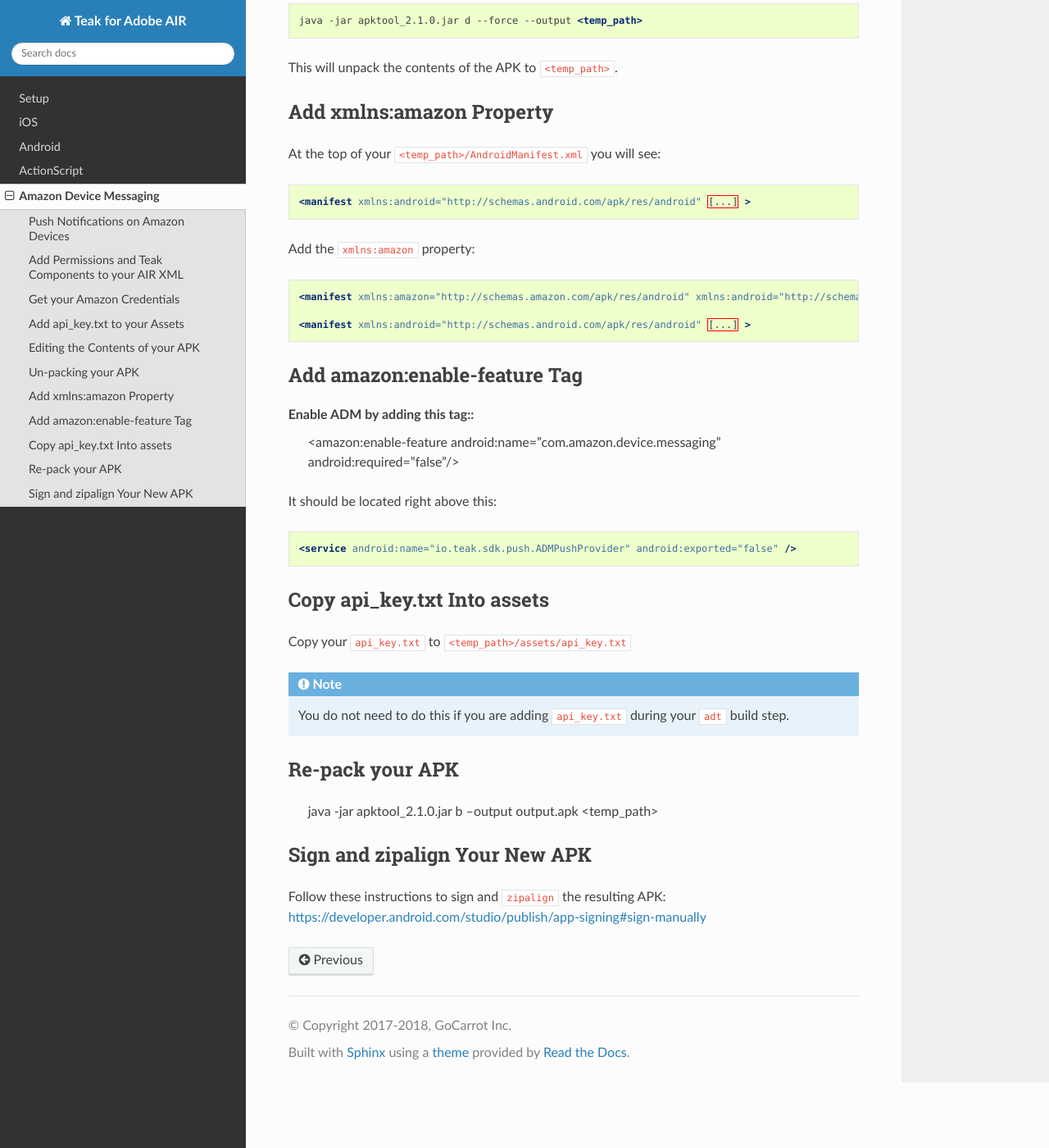
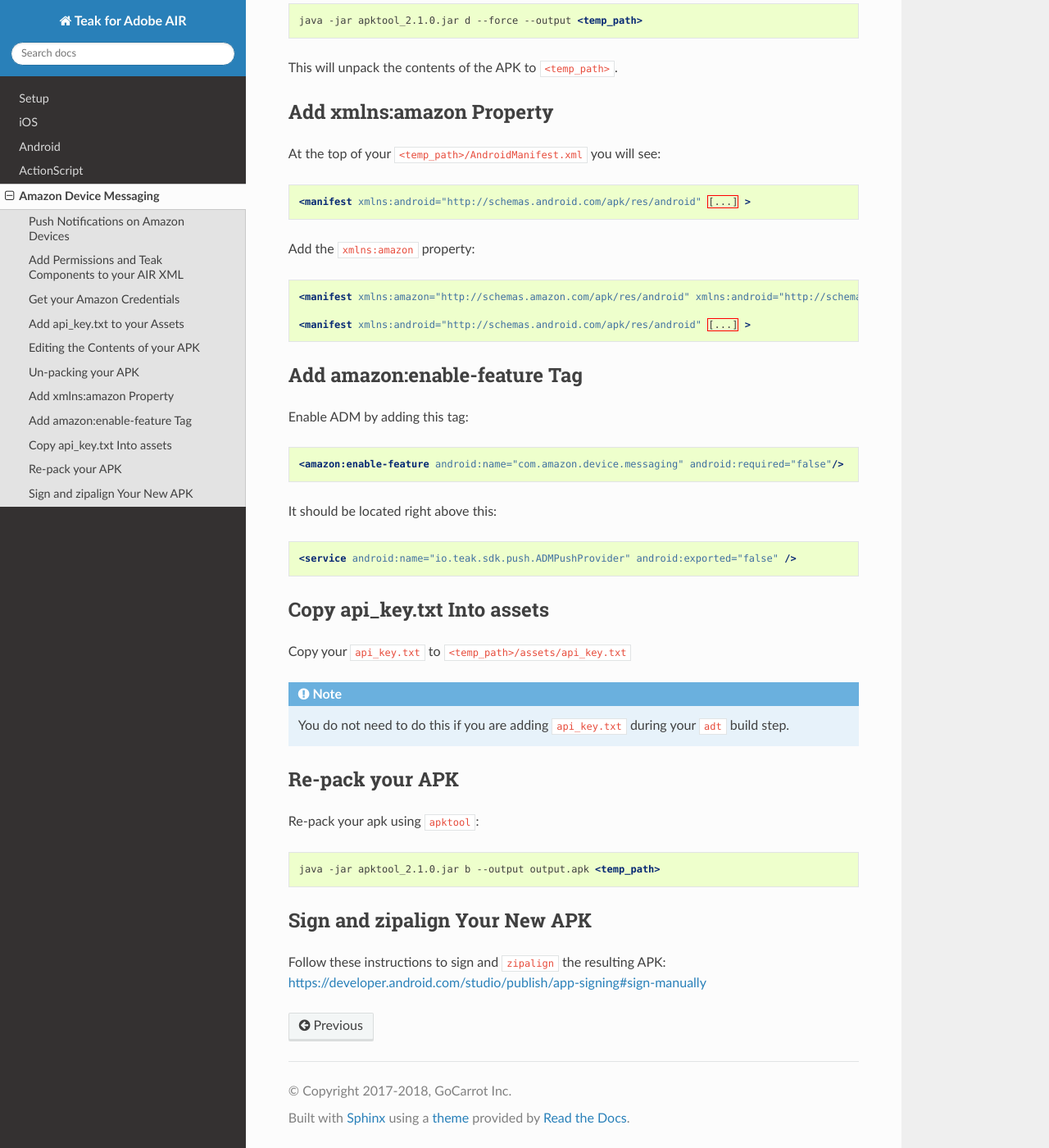
Before and after one commit to GoCarrot/teak-air, a Sphinx documentation site: the page built from docs/adm.rst, in a window 1280 px wide and 1400 px high, scrolled down 1977 px. Shown: the whole window at 82% size. Built offline with Sphinx 7.4.7 and the Read the Docs theme 2.0.0, drawn with Linux system fonts in a browser that asks for light colours.

Commit message:
Formatting doc fix

```diff
--- a/docs/adm.rst
+++ b/docs/adm.rst
@@ -85,6 +85,7 @@ Add the ``xmlns:amazon`` property::
 Add amazon:enable-feature Tag
 -----------------------------
 Enable ADM by adding this tag::
+
     <amazon:enable-feature android:name="com.amazon.device.messaging" android:required="false"/>
 
 It should be located right above this::
@@ -99,6 +100,7 @@ Copy your ``api_key.txt`` to ``<temp_path>/assets/api_key.txt``
 
 Re-pack your APK
 ----------------
+Re-pack your apk using ``apktool``::
 
     java -jar apktool_2.1.0.jar b --output output.apk <temp_path>
 
```
